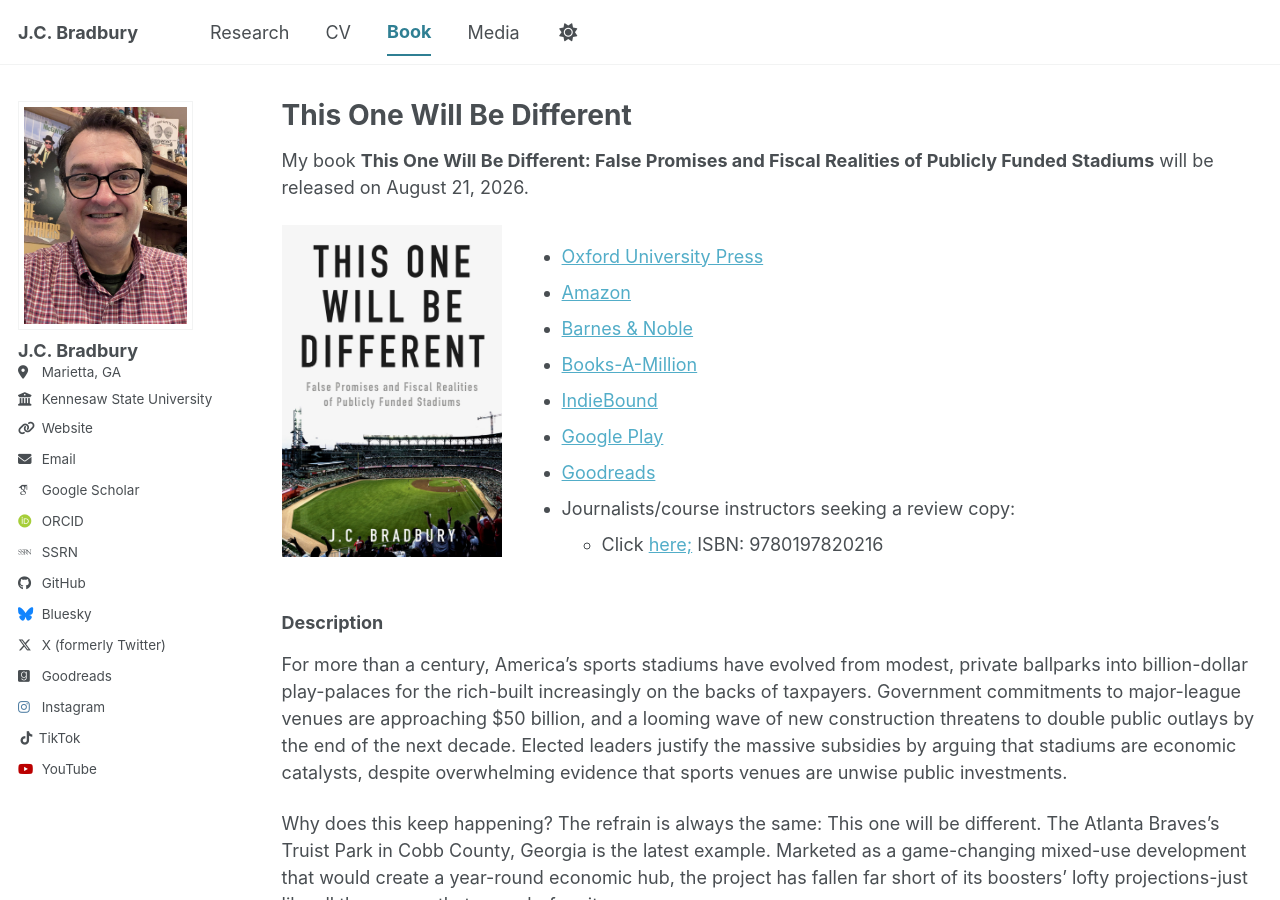
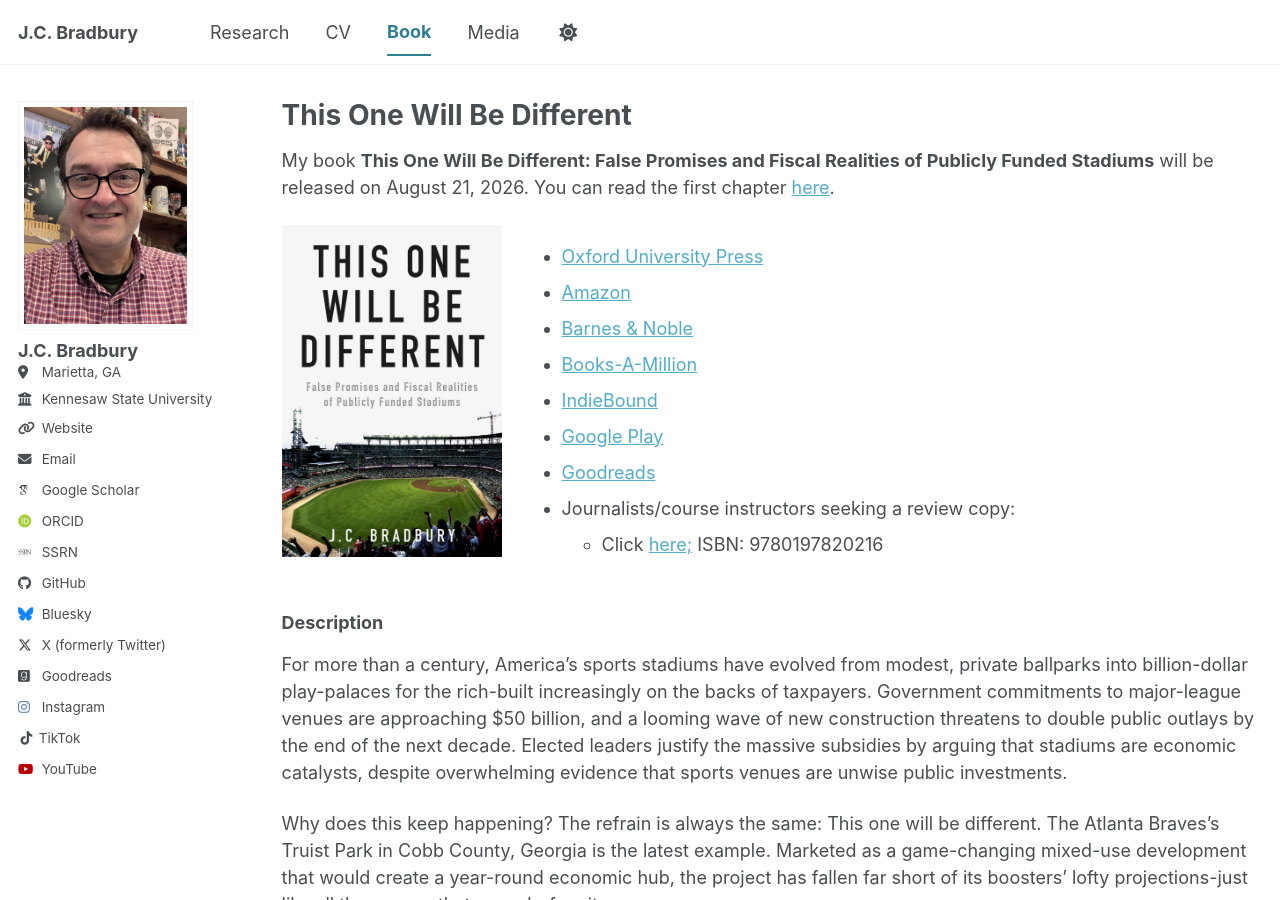
Before and after one commit to jcbradbury/jcbradbury.github.io, a Jekyll site: the page built from _pages/towbd.md, in a window 1280 px wide and 900 px high. Built offline with Jekyll 4.4.1, drawn with Linux system fonts in a browser that asks for light colours; some web fonts are replaced; a script bundle is joined from its source files by our own code; library files that are not in the unit come from our copies.

Commit message:
Update towbd.md

```diff
--- a/_pages/towbd.md
+++ b/_pages/towbd.md
@@ -6,7 +6,7 @@
 author_profile: true
 ---
 
-My book **This One Will Be Different: False Promises and Fiscal Realities of Publicly Funded Stadiums** will be released on August 21, 2026.
+My book **This One Will Be Different: False Promises and Fiscal Realities of Publicly Funded Stadiums** will be released on August 21, 2026. You can read the first chapter [here](https://academic.oup.com/book/62944/chapter/564466104).
 
 <div style="display: flex; align-items: flex-start; gap: 20px; flex-wrap: wrap;">
 
```
